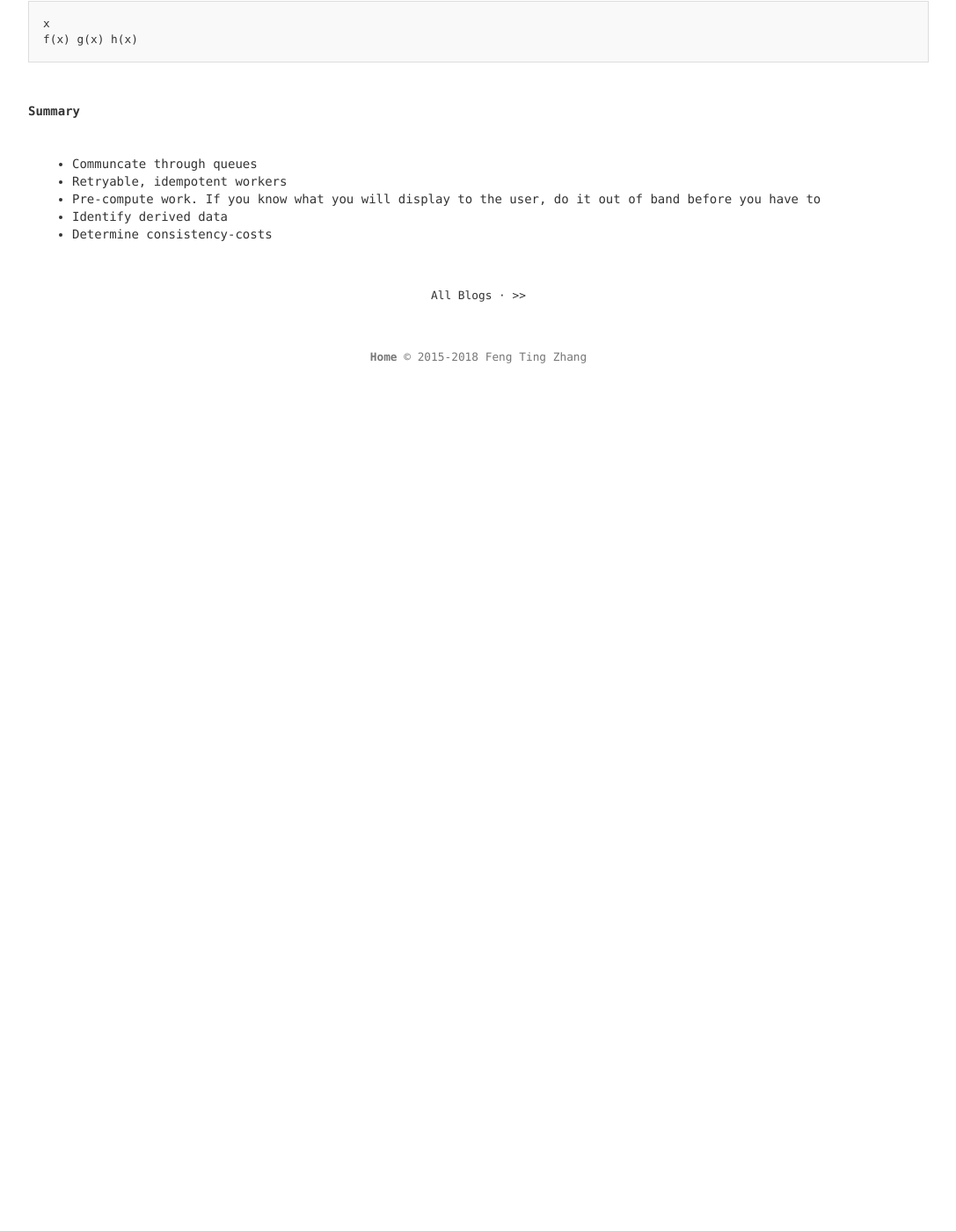
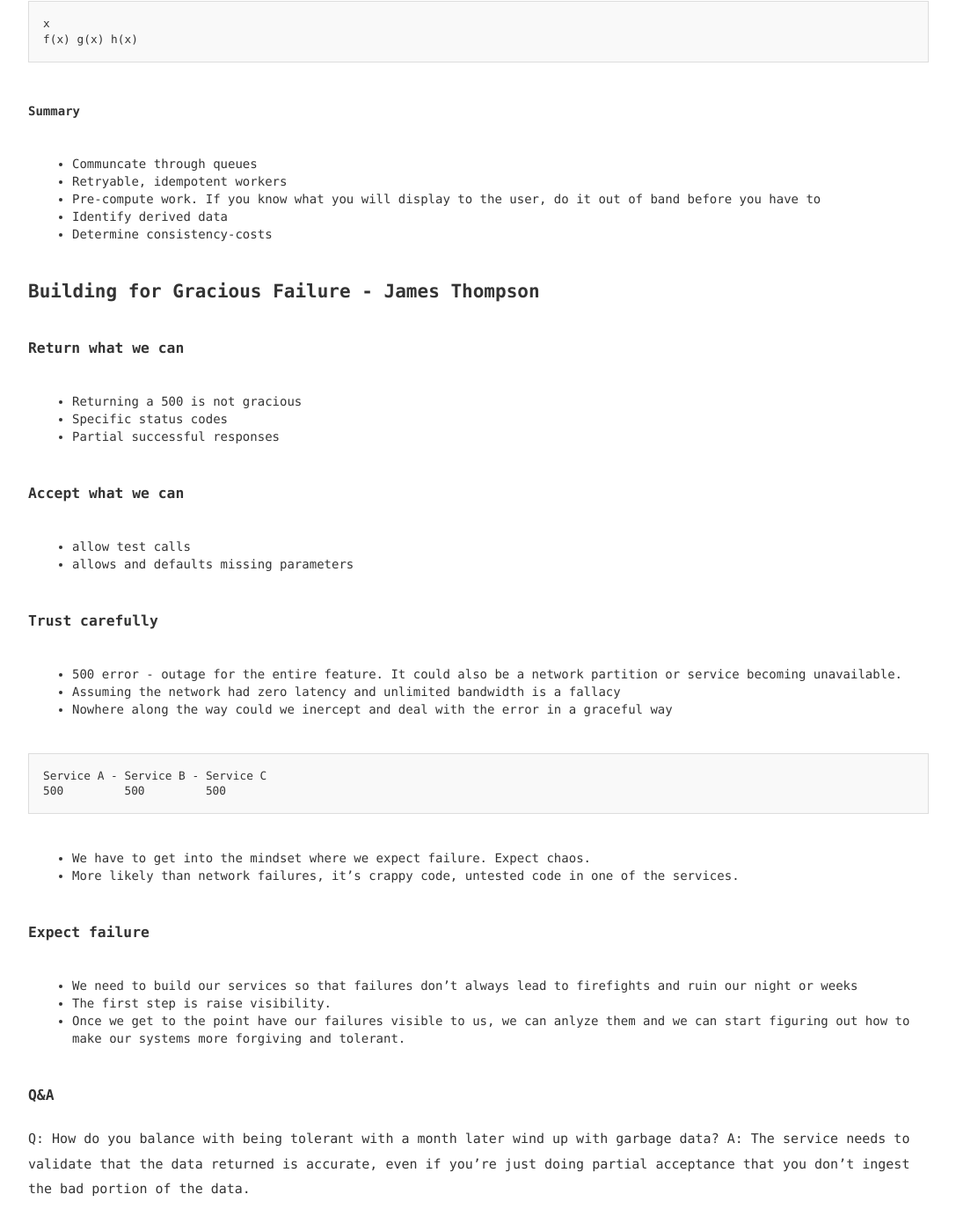
Before and after one commit to fengtingzhang/blog, a Jekyll site: the page built from _posts/2018-11-13-rubyconf-2018-day-one.md, in a window 1280 px wide and 1400 px high, scrolled down 9382 px. Shown: the whole window at 88% size, without its empty margins (96-1183 px from the left). Built offline with Jekyll 4.4.1, drawn with Linux system fonts in a browser that asks for light colours; before the commit the page ends 9833 px from its top, so only the background shows below that.

Commit message:
Update 2018-11-13-rubyconf-2018-day-one.md

````diff
--- a/_posts/2018-11-13-rubyconf-2018-day-one.md
+++ b/_posts/2018-11-13-rubyconf-2018-day-one.md
@@ -311,3 +311,37 @@ f(x) g(x) h(x)
 * Pre-compute work. If you know what you will display to the user, do it out of band before you have to
 * Identify derived data
 * Determine consistency-costs
+
+## Building for Gracious Failure - James Thompson
+### Return what we can
+* Returning a 500 is not gracious
+* Specific status codes
+* Partial successful responses
+
+### Accept what we can
+* allow test calls
+* allows and defaults missing parameters
+
+### Trust carefully
+
+* 500 error - outage for the entire feature. It could also be a network partition or service becoming unavailable.
+* Assuming the network had zero latency and unlimited bandwidth is a fallacy
+* Nowhere along the way could we inercept and deal with the error in a graceful way
+
+```
+Service A - Service B - Service C
+500         500         500
+```
+
+* We have to get into the mindset where we expect failure. Expect chaos.
+* More likely than network failures, it's crappy code, untested code in one of the services.
+
+
+### Expect failure
+* We need to build our services so that failures don't always lead to firefights and ruin our night or weeks
+* The first step is raise visibility.
+* Once we get to the point have our failures visible to us, we can anlyze them and we can start figuring out how to make our systems more forgiving and tolerant.
+
+### Q&A
+Q: How do you balance with being tolerant with a month later wind up with garbage data?
+A: The service needs to validate that the data returned is accurate, even if you're just doing partial acceptance that you don't ingest the bad portion of the data.
````
